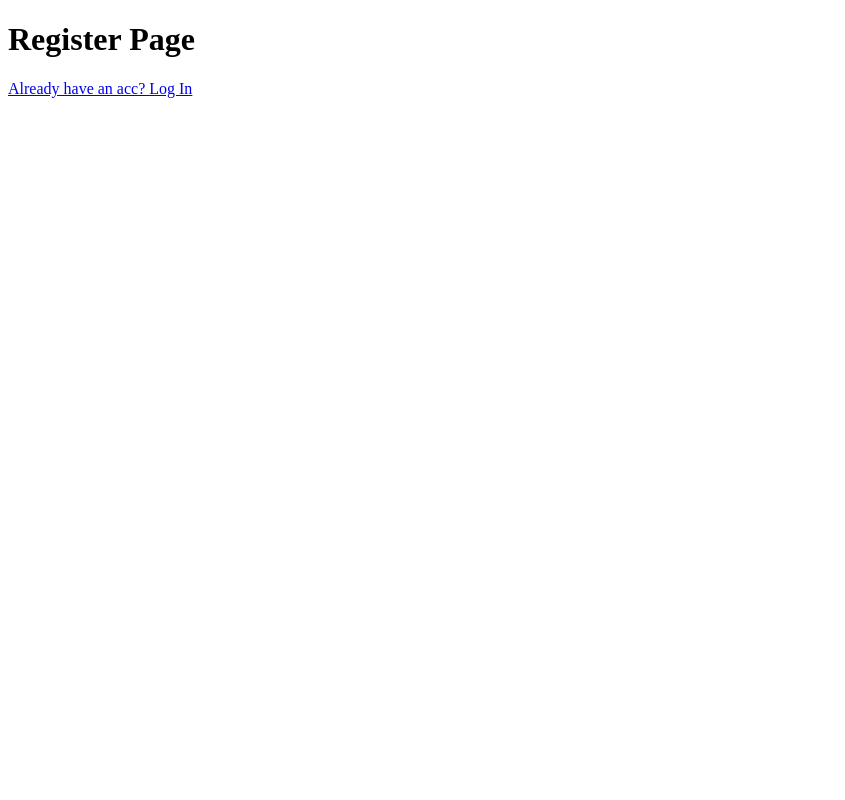
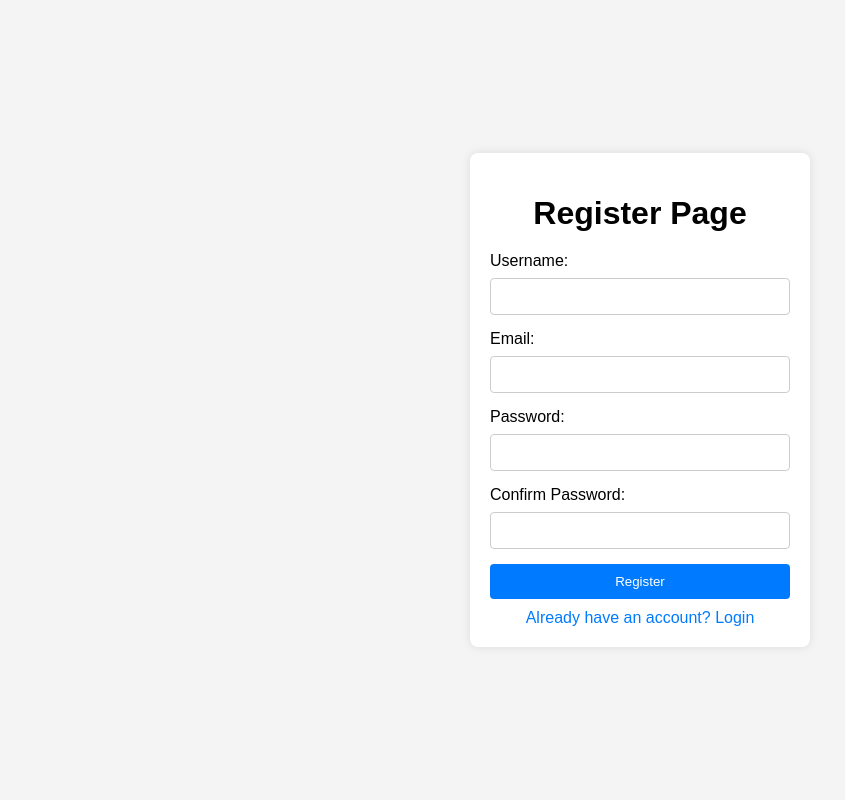
Before and after one commit to Genti1bytyqi/IS_PasswordManager, a Flask app: page /register in a window 1280 px wide. Shown: the whole page, without its empty margins (0-845 px from the left). Run offline with Flask 3, Linux system fonts and the light colour scheme.

Commit message:
GUI-PMA:Created frontend part ' Login and Register page'

```diff
--- a/app/main.py
+++ b/app/main.py
@@ -1,11 +1,11 @@
 from flask import Flask
-from flask_sqlalchemy import SQLAlchemy
+# from flask import SQLAlchemy
 
 app = Flask(__name__)
 app.config['SQLALCHEMY_DATABASE_URI'] = 'sqlite:///Password_manager.db'
 app.config['SQLALCHEMY_TRACK_MODIFICATIONS'] = False
 
-db = SQLAlchemy(app)
+# db = SQLAlchemy(app)
 
 # Import routes after initializing app and db
 from route import *
--- a/app/templates/register.html
+++ b/app/templates/register.html
@@ -3,11 +3,79 @@
 <head>
     <meta charset="UTF-8">
     <meta name="viewport" content="width=device-width, initial-scale=1.0">
-    <title>register-page</title>
+    <title>Register Page</title>
+    <style>
+        body {
+            font-family: Arial, sans-serif;
+            background-color: #f4f4f4;
+            display: flex;
+            justify-content: center;
+            align-items: center;
+            height: 100vh;
+            margin: 0;
+        }
+        .container {
+            background-color: #fff;
+            padding: 20px;
+            border-radius: 8px;
+            box-shadow: 0 0 10px rgba(0, 0, 0, 0.1);
+            width: 300px;
+            text-align: center;
+        }
+        h1 {
+            margin-bottom: 20px;
+        }
+        label {
+            display: block;
+            margin-bottom: 8px;
+            text-align: left;
+        }
+        input[type="text"], input[type="password"], input[type="email"] {
+            width: 100%;
+            padding: 10px;
+            margin-bottom: 15px;
+            border: 1px solid #ccc;
+            border-radius: 4px;
+            box-sizing: border-box;
+        }
+        button {
+            background-color: #007bff;
+            color: white;
+            padding: 10px 20px;
+            border: none;
+            border-radius: 4px;
+            cursor: pointer;
+            width: 100%;
+        }
+        button:hover {
+            background-color: #0056b3;
+        }
+        a {
+            display: block;
+            margin-top: 10px;
+            color: #007bff;
+            text-decoration: none;
+        }
+        a:hover {
+            text-decoration: underline;
+        }
+    </style>
 </head>
 <body>
-    <h1>Register Page</h1>
-    <a href="{{url_for('login')}}">Already have an acc? Log In</a>
-
+    <div class="container">
+        <h1>Register Page</h1>
+        <form action="{{ url_for('register') }}" method="POST">
+            <label for="username">Username:</label>
+            <input type="text" id="username" name="username" required>
+            <label for="email">Email:</label>
+            <input type="email" id="email" name="email" required>
+            <label for="password">Password:</label>
+            <input type="password" id="password" name="password" required>
+            <label for="confirm_password">Confirm Password:</label>
+            <input type="password" id="confirm_password" name="confirm_password" required>
+            <button type="submit">Register</button>
+        </form>
+        <a href="{{ url_for('login') }}">Already have an account? Login</a>
+    </div>
 </body>
 </html>
```
Also changed, not shown: app/templates/login.html (+68 -3 lines).
